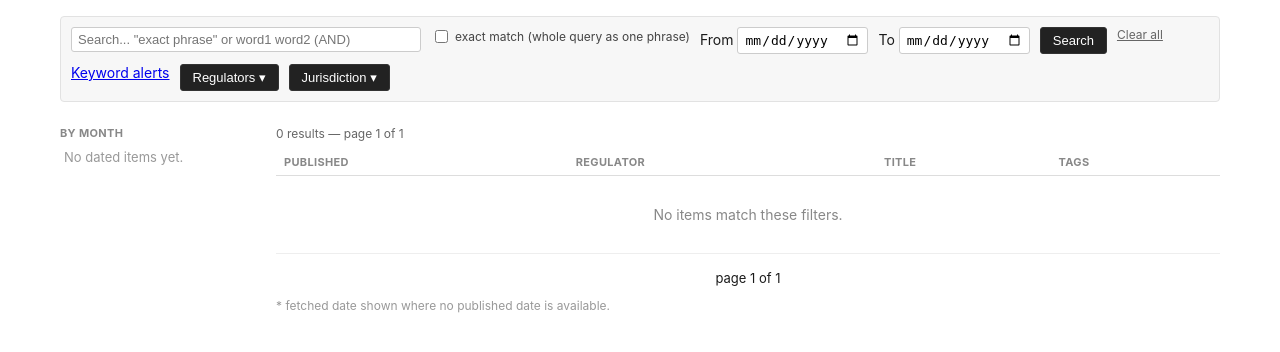
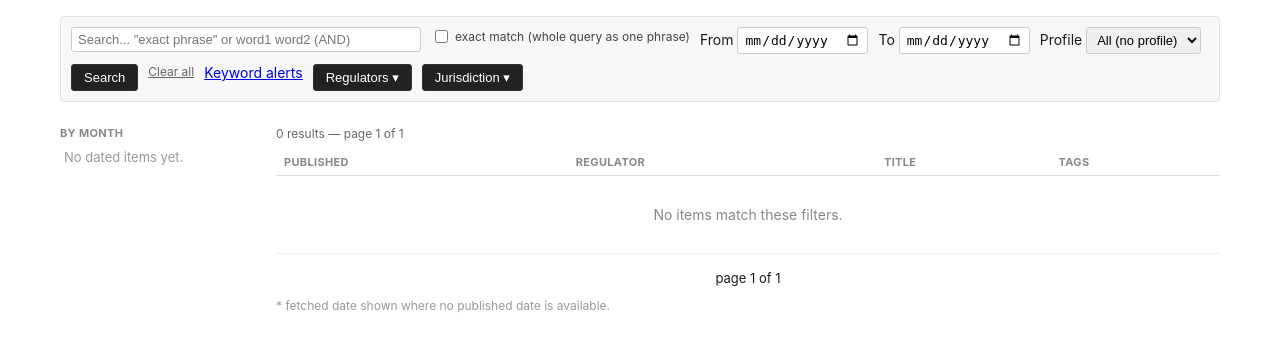
Before and after one commit to klinikal/reg-radar, a FastAPI app: page / in a window 1280 px wide. Shown: the part 45-397 px from the top of the page. Run offline with FastAPI, Linux system fonts and the light colour scheme; data comes from the database, SQL or seed files in the repository; data that the repository does not hold is empty; some libraries are stand-ins or nearby versions.

Commit message:
feat(webui): add profile picker and profile query param
/, /api/items and /api/months accept `profile`, resolved to an
ExpandedProfile the same way the MCP tools do. The search filters gain a
profile picker populated from config/profiles/*.yaml at startup, and its
selection round-trips through pagination/month-facet links like the
existing filters.

```diff
--- a/webui/app.py
+++ b/webui/app.py
@@ -14,6 +14,7 @@ from collector.keyword_alerts import load_alert_rules, write_alert_rules
 from collector.storage import init_db
 from mcpserver.queries import get_item, get_month_facets, list_regulators, search_items_advanced
 from regradar.classification import remove_classification, write_classification
+from regradar.profiles import ProfileError, get_expanded_profile, list_shipped_profiles, load_activities
 from regradar.taxonomy import load_and_exit_on_error
 
 logging.basicConfig(
@@ -46,6 +47,8 @@ JURISDICTION_NAMES = {
 
 _engine = None
 _taxonomy = None
+_activities = None
+PROFILES_DIR = os.getenv("PROFILES_DIR", "/app/config/profiles")
 
 
 def get_engine():
@@ -64,6 +67,26 @@ def get_taxonomy():
             os.getenv("JURISDICTIONS_PATH", "/app/config/jurisdictions.yaml"),
         )
     return _taxonomy
+
+
+def get_activities():
+    global _activities
+    if _activities is None:
+        _activities = load_activities(os.getenv("ACTIVITIES_PATH", "/app/config/activities.yaml"), get_taxonomy())
+    return _activities
+
+
+def _resolve_profile(profile: str):
+    """Turns the `profile` query param (a shipped template name or a path)
+    into a regradar.profiles.ExpandedProfile, or None if not set. Raises
+    HTTPException(400) on an unknown profile rather than a 500, since this
+    is user-supplied query-string input."""
+    if not profile:
+        return None
+    try:
+        return get_expanded_profile(profile, get_taxonomy(), get_activities(), profiles_dir=PROFILES_DIR)
+    except ProfileError as e:
+        raise HTTPException(status_code=400, detail=str(e))
 
 
 def _regulator_ids_for_jurisdictions(jurisdictions: list[str], regulators: list[dict]) -> list[str] | None:
@@ -114,7 +137,7 @@ def _with_search_fields(regulator: dict) -> dict:
     return regulator
 
 
-def _search(q, exact, regulator_ids, date_from, date_to, page):
+def _search(q, exact, regulator_ids, date_from, date_to, page, profile=None):
     offset = (page - 1) * PAGE_SIZE
     items, total = search_items_advanced(
         get_engine(),
@@ -123,6 +146,7 @@ def _search(q, exact, regulator_ids, date_from, date_to, page):
         regulator_ids=regulator_ids or None,
         date_from=date_from or None,
         date_to=date_to or None,
+        profile=profile,
         limit=PAGE_SIZE,
         offset=offset,
     )
@@ -144,6 +168,7 @@ def index(
     jurisdiction: list[str] = Query([]),
     date_from: str = "",
     date_to: str = "",
+    profile: str = "",
     page: int = Query(1, ge=1),
 ):
     regulators = [_with_search_fields(r) for r in list_regulators(get_engine())]
@@ -158,11 +183,13 @@ def index(
             else jurisdiction_regulator_ids
         )
 
-    items, total = _search(q, exact, effective_regulator_ids, date_from, date_to, page)
+    expanded_profile = _resolve_profile(profile)
+    items, total = _search(q, exact, effective_regulator_ids, date_from, date_to, page, profile=expanded_profile)
     items = [_with_tags(i) for i in items]
     total_pages = max(1, (total + PAGE_SIZE - 1) // PAGE_SIZE)
 
-    months = get_month_facets(get_engine(), query=q, exact=exact, regulator_ids=effective_regulator_ids or None)
+    months = get_month_facets(get_engine(), query=q, exact=exact, regulator_ids=effective_regulator_ids or None,
+                               profile=expanded_profile)
     for m in months:
         m["date_from"], m["date_to"] = _month_bounds(m["month"])
         m["active"] = date_from == m["date_from"] and date_to == m["date_to"]
@@ -173,9 +200,12 @@ def index(
     used_jurisdictions = sorted({(r.get("jurisdiction") or "").lower() for r in regulators} - {""})
     jurisdiction_options = [{"id": j, "name": taxonomy.jurisdiction_name(j)} for j in used_jurisdictions]
 
+    profile_options = list_shipped_profiles(PROFILES_DIR)
+
     def qs(**overrides):
         base = {"q": q, "exact": "true" if exact else "", "regulator_id": regulator_id,
-                "jurisdiction": jurisdiction, "date_from": date_from, "date_to": date_to}
+                "jurisdiction": jurisdiction, "date_from": date_from, "date_to": date_to,
+                "profile": profile}
         base.update(overrides)
         return urlencode({k: v for k, v in base.items() if v}, doseq=True)
 
@@ -192,6 +222,7 @@ def index(
             "regulators": regulators,
             "regulator_names": regulator_names,
             "jurisdiction_options": jurisdiction_options,
+            "profile_options": profile_options,
             "total": total,
             "page": page,
             "total_pages": total_pages,
@@ -207,6 +238,7 @@ def index(
             "jurisdiction": jurisdiction,
             "date_from": date_from,
             "date_to": date_to,
+            "profile": profile,
         },
     )
 
@@ -302,15 +334,17 @@ def api_items(
     regulator_id: list[str] = Query([]),
     date_from: str = "",
     date_to: str = "",
+    profile: str = "",
     page: int = Query(1, ge=1),
 ):
-    items, total = _search(q, exact, regulator_id, date_from, date_to, page)
+    items, total = _search(q, exact, regulator_id, date_from, date_to, page, profile=_resolve_profile(profile))
     return {"items": items, "total": total, "page": page, "page_size": PAGE_SIZE}
 
 
 @app.get("/api/months")
-def api_months(q: str = "", exact: bool = False, regulator_id: list[str] = Query([])):
-    return {"months": get_month_facets(get_engine(), query=q, exact=exact, regulator_ids=regulator_id or None)}
+def api_months(q: str = "", exact: bool = False, regulator_id: list[str] = Query([]), profile: str = ""):
+    return {"months": get_month_facets(get_engine(), query=q, exact=exact, regulator_ids=regulator_id or None,
+                                        profile=_resolve_profile(profile))}
 
 
 @app.get("/api/items/{item_id}")
--- a/webui/templates/index.html
+++ b/webui/templates/index.html
@@ -9,6 +9,15 @@
 
   <label>From <input type="date" name="date_from" value="{{ date_from }}"></label>
   <label>To <input type="date" name="date_to" value="{{ date_to }}"></label>
+
+  <label>Profile
+    <select name="profile">
+      <option value="">All (no profile)</option>
+      {% for p in profile_options %}
+      <option value="{{ p }}" {% if p == profile %}selected{% endif %}>{{ p }}</option>
+      {% endfor %}
+    </select>
+  </label>
 
   <button type="submit">Search</button>
   <a class="clear" href="/">Clear all</a>
```
Also changed, not shown: tests/test_profiles_webui.py (added, +94 -0 lines), tests/test_webui_templates.py (+2 -0 lines).
